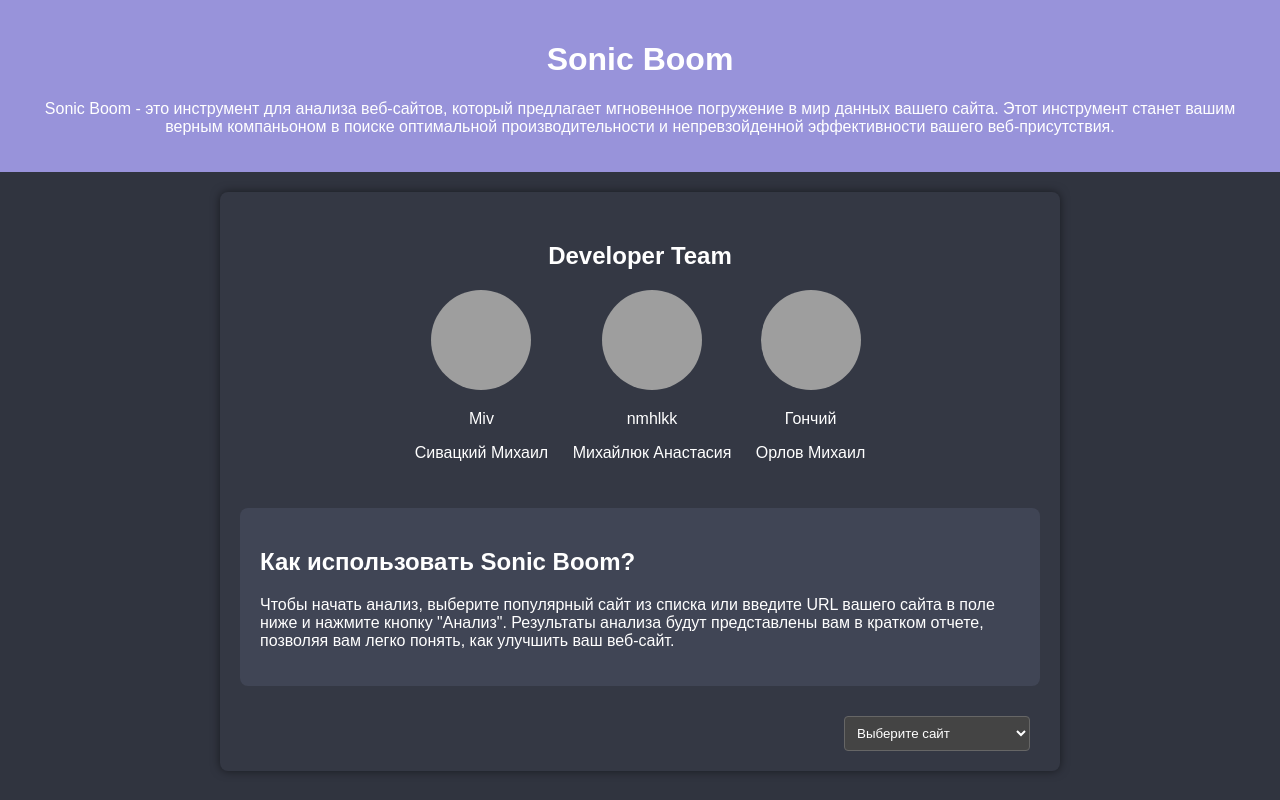
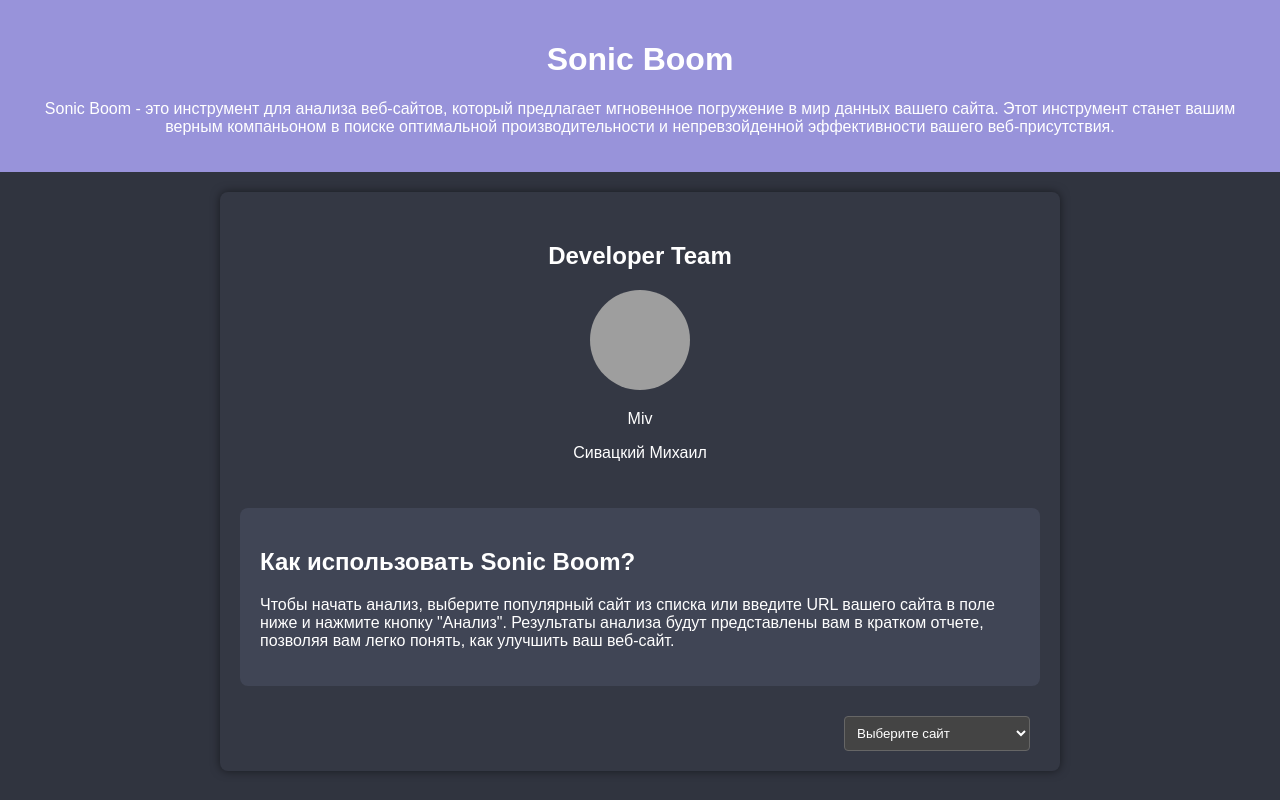
Before and after one commit to HouseMiv/SonicBoom, a Flask app: page / in a window 1280 px wide. Run offline with Flask 3, Linux system fonts and the light colour scheme; grey boxes are pictures that could not be loaded.

Commit message:
Update index.html

```diff
--- a/templates/index.html
+++ b/templates/index.html
@@ -104,16 +104,6 @@
                 <p>Miv</p>
                 <p>Сивацкий Михаил</p>
             </div>
-            <div class="developer">
-                <img src="https://i.yapx.ru/Xey6Y.jpg" />
-                <p>nmhlkk</p>
-                <p>Михайлюк Анастасия</p>
-            </div>
-            <div class="developer">
-                <img src="https://i.yapx.ru/Xey6X.jpg" />
-                <p>Гончий</p>
-                <p>Орлов Михаил</p>
-            </div>
         </section>
 
         <section class="how-to-use">
```
